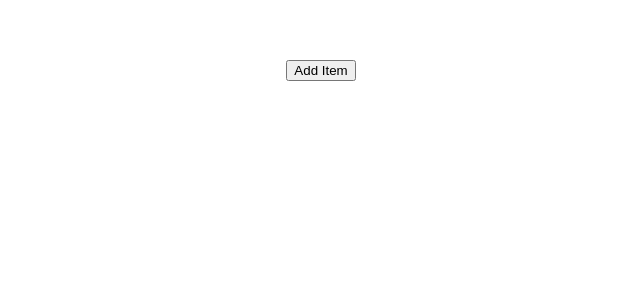
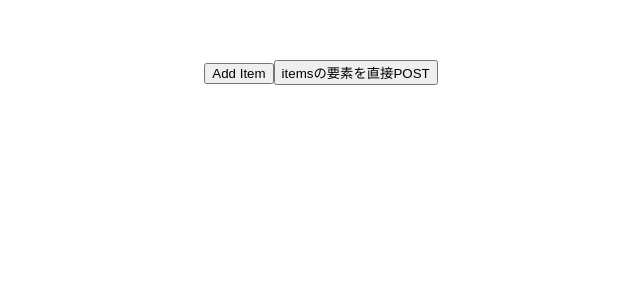
Before and after one commit to YoshitoYanagihara/LostAxiosPostDataOnVue, a Vue app in the folder app/: page / in a window 1280 px wide. Shown: the top 300 px of the page, without its empty margins (319-959 px from the left). Built offline with nearby package versions, Linux system fonts and the light colour scheme.

Commit message:
itemsの要素をそのまま使ってPOSTする検証 ※どのパターンでも情報が消える事は無かった

```diff
--- a/app/src/components/HelloWorld.vue
+++ b/app/src/components/HelloWorld.vue
@@ -1,6 +1,7 @@
 <template>
   <div class="hello">
     <button @click="addItem">Add Item</button>
+    <button @click="postDirectly">itemsの要素を直接POST</button>
     <div v-for="item in items" :key="item.id">
       <span>{{ item.msg }}</span>
     </div>
@@ -8,6 +9,8 @@
 </template>
 
 <script>
+import axios from 'axios'
+
 export default {
   name: 'HelloWorld',
   data: function () {
@@ -16,10 +19,25 @@ export default {
     }
   },
   methods: {
+    /**
+     * itemsに要素を適当に追加
+     */
     addItem: function () {
       this.items.push({
         key: this.items.length + 1,
         msg: "hoge"
+      })
+    },
+    /**
+     * itemsの要素を直接使ってPOST
+     */
+    postDirectly: function () {
+      axios.post("http://localhost:8081", {
+        info: {
+          itemsArray: this.items
+        },
+        itemsArray: this.items,
+        msgArray: this.items.map(item => item.msg),
       })
     },
   }
```
